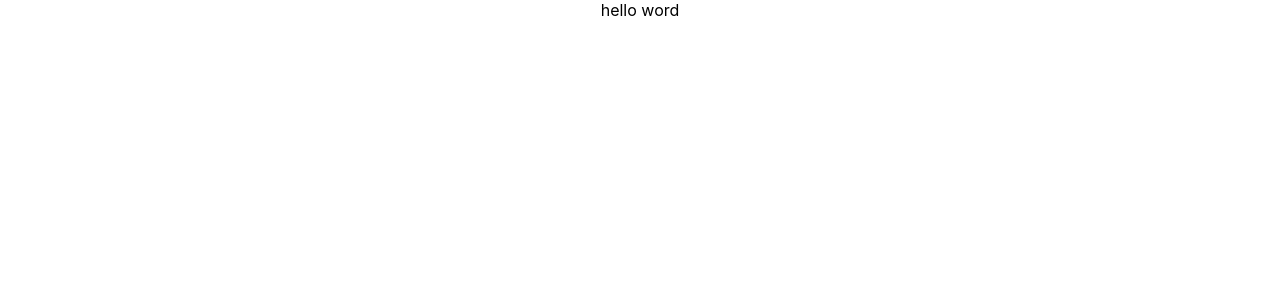
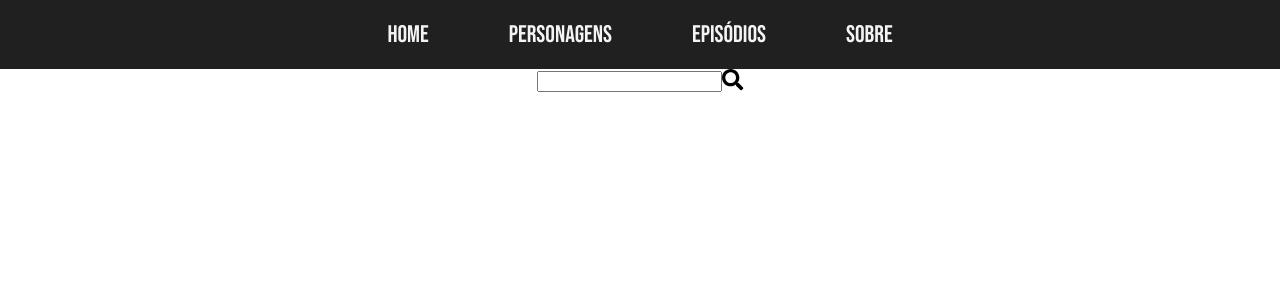
Before and after one commit to natielysa/-rick-mortyy-reactjs, a React (Create React App) app: page /personagens in a window 1280 px wide. Shown: the top 300 px of the page. Built offline with nearby package versions, Linux system fonts and the light colour scheme; no server answers.

Commit message:
refatoração das rotas

```diff
--- a/src/Pages/Personagens/index.js
+++ b/src/Pages/Personagens/index.js
@@ -1,8 +1,30 @@
+import React, { useEffect, useState } from 'react';
+import HeaderResponsive from '../../Components/HeaderResponsive'
+import api from '../../Api';
+import { FontAwesomeIcon } from '@fortawesome/react-fontawesome'
+import { faSearch } from '@fortawesome/free-solid-svg-icons'
 
 function Personagens(){
+   const [data,setData] = useState(null);
+
+   useEffect( () => {
+       async function loadAll(){
+           let res = await api.getPersonagemByName();
+           setData(res.data)
+           console.log(res.data)
+       }
+       loadAll();
+   }, [data]);
+
     return(
         <div>
-            hello word
+            <HeaderResponsive />
+            <div className="search-container">
+                <form>
+                    <input/>
+                    <FontAwesomeIcon icon={faSearch}  size="lg"/>
+                </form>
+            </div>
         </div>
     );
 
```
